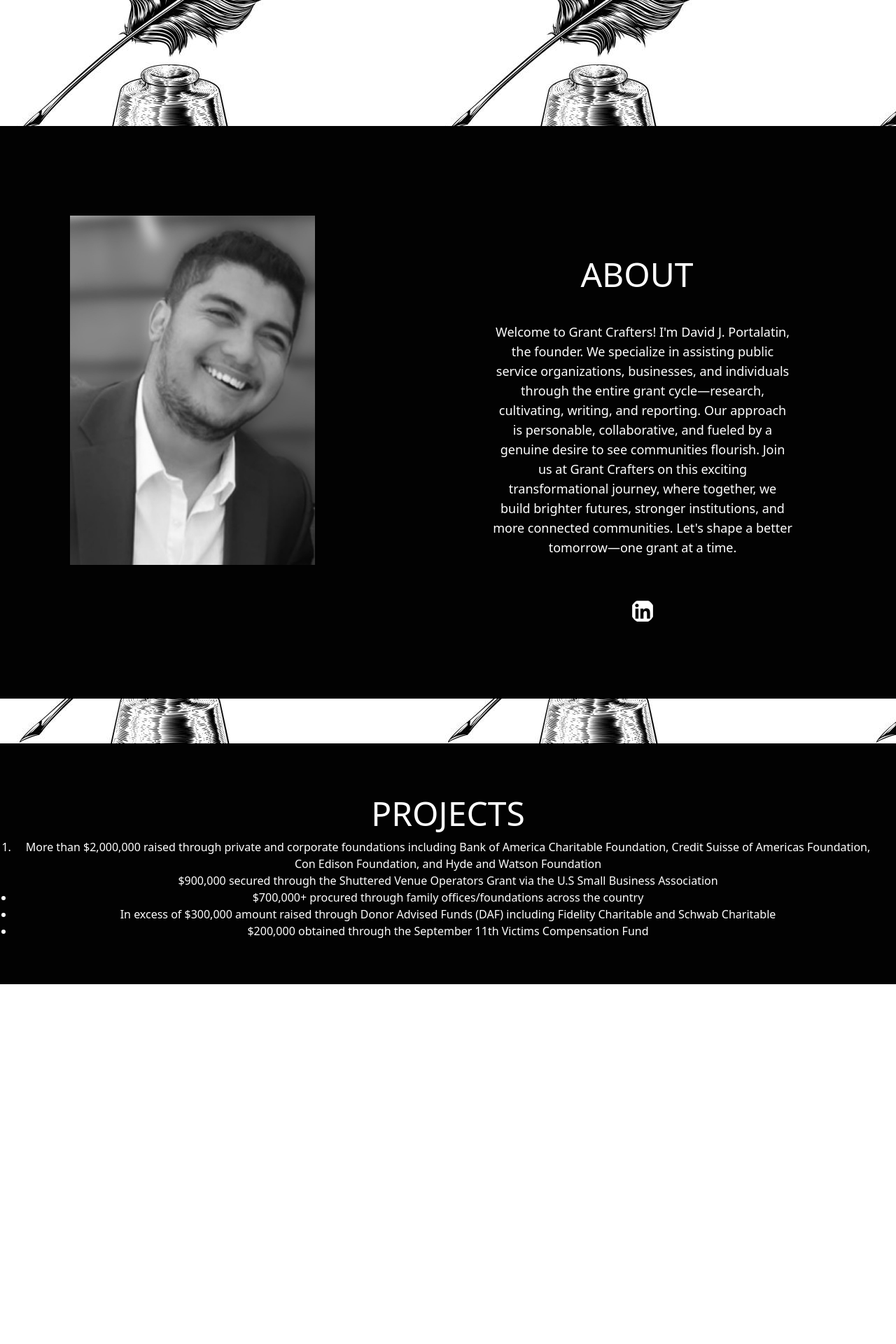
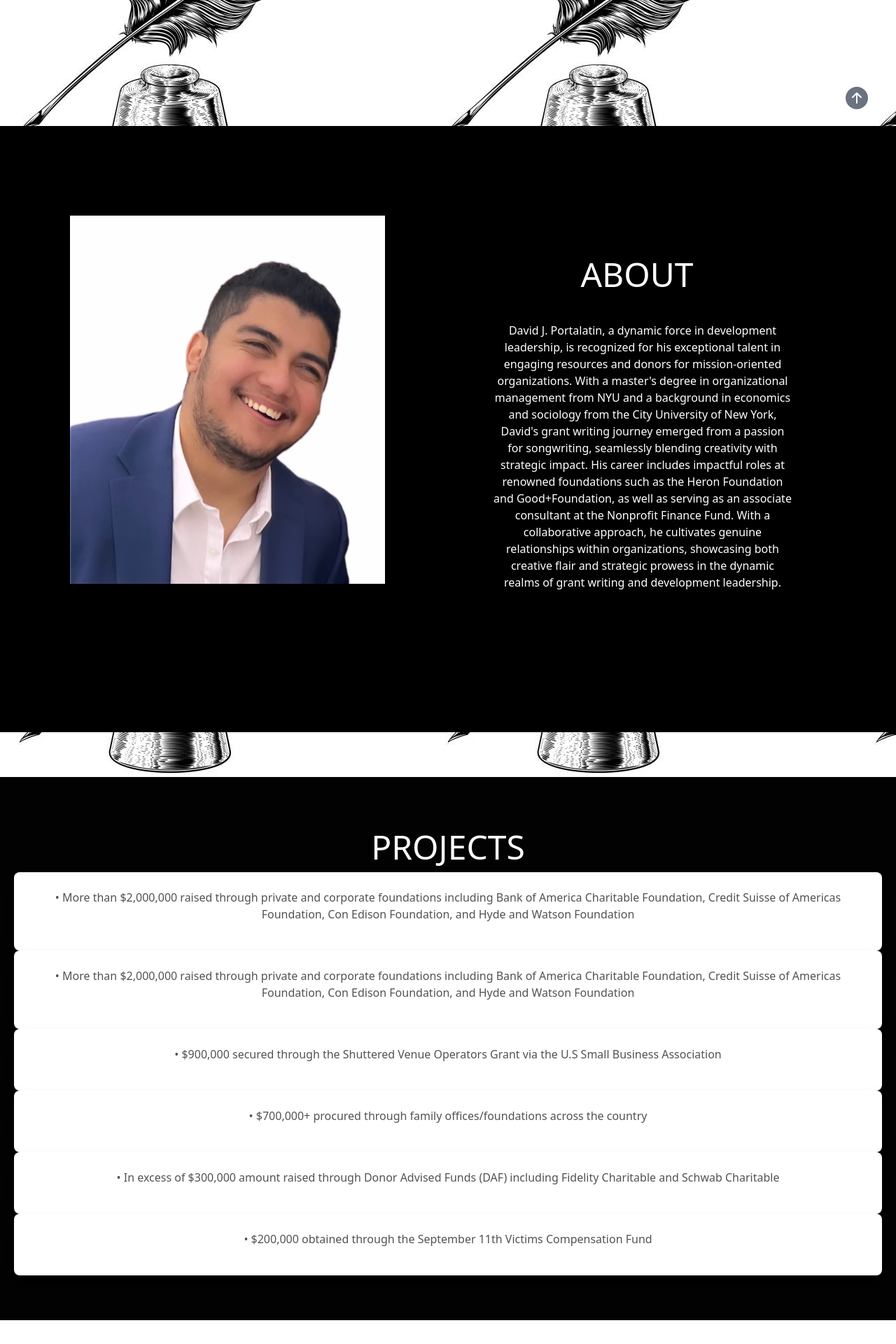
Before and after one commit to lammerij/grantcrafters, a React (Create React App) app: page / in a window 1280 px wide. Shown: the part 620-2540 px from the top of the page at 70% size. Before the commit the page ends 2090 px from the top, so only its background shows below. Built offline with nearby package versions, Linux system fonts and the light colour scheme.

Commit message:
change about page"

```diff
--- a/src/App.js
+++ b/src/App.js
@@ -1,9 +1,10 @@
 import React from "react";
-import Navbar from "./Navbar";
-import Hero from "./Hero";
+import Navbar from './Navbar'
+import Hero from "./Pages/Hero";
 import image from './quill.jpeg'
 import About from "./Pages/About";
 import Projects from "./Pages/Projects";
+import Scrollup from "./Pages/Scrollup";
 
 
 function App() {
@@ -15,6 +16,7 @@ function App() {
       <Hero />
       <About />
       <Projects/>
+      <Scrollup/>
     </div>
 
   );
--- a/src/Navbar.js
+++ b/src/Navbar.js
@@ -13,7 +13,7 @@ const Navbar = () => {
   return (
     <div
       id="navbar"
-      className="sticky top-0 z-30 text-black flex justify-between items-center h-24  mx-auto px-4 sm:px-10  bg-white"
+      className="sticky top-0 z-30 text-white flex justify-between items-center h-24  mx-auto px-4 sm:px-10  bg-black"
     >
       <div className="flex text-center">
         <Link
@@ -24,7 +24,7 @@ const Navbar = () => {
           duration={500}
           className="flex items-center cursor-pointer "
         >
-          Grant Crafters
+          <h2 className="text-lg">Grant Crafters</h2>
         </Link>
       </div>
 
@@ -37,7 +37,7 @@ const Navbar = () => {
             offset={-100}
             duration={500}
             onClick={handleNav}
-            className="cursor-pointer hover:text-black"
+            className="cursor-pointer"
           >
             Home
           </Link>
@@ -50,12 +50,12 @@ const Navbar = () => {
             offset={-100}
             duration={500}
             onClick={handleNav}
-            className="cursor-pointer hover:text-black"
+            className="cursor-pointer "
           >
             About
           </Link>
         </li>
-        <li className="p-4">
+        <li className="p-4 ">
           <Link
             to="projects"
             spy={true}
@@ -63,12 +63,12 @@ const Navbar = () => {
             offset={-100}
             duration={500}
             onClick={handleNav}
-            className="cursor-pointer hover:text-black"
+            className="cursor-pointer "
           >
             Projects
           </Link>
         </li>
-        <li className="p-4 ">
+        <li className="p-4">
           <Link
             to="contact"
             spy={true}
@@ -76,7 +76,7 @@ const Navbar = () => {
             offset={-100}
             duration={500}
             onClick={handleNav}
-            className="cursor-pointer hover:text-black"
+            className="cursor-pointer"
           >
             Contact
           </Link>
@@ -95,9 +95,7 @@ const Navbar = () => {
         }
       >
         <ul>
-          <li className="p-4 pt-8 border-b  flex">
-            {/* <img src={logo} className="h-10 w-10 mr-4" alt="logo" /> */}
-          </li>
+          <li className="p-4 pt-8 border-b  flex"></li>
           <li className="p-4 font-mono border-b border-white">
             <Link
               to="hero"
--- a/src/Pages/About.css
+++ b/src/Pages/About.css
@@ -1,5 +1,5 @@
 .about {
-    background-color: #020202;
+  background-color: #000000;
   margin: auto;
   padding: 8rem 1rem 0 1rem;
   width: 100%;
--- a/src/Pages/About.js
+++ b/src/Pages/About.js
@@ -7,37 +7,42 @@ const About = () => {
     <div className="about" id="about">
       <div className="container">
         <img
-          src="/siteheadshot.jpg"
-          width={350}
-          height={250}
+          src="/F348BE51-66D5-4EDF-8CF7-C4D76907BDD9.jpg"
+          width={450} height={450}
           alt="profile pic"
         />
         <div className="col-2">
           <h2 className="text-white">
             <span>ABOUT</span>
           </h2>
+
           <span className="line"></span>
           <div className="sm:text-center pb-8 pl-4">
-            <p className="text-white text-lg">
-              Welcome to Grant Crafters! I'm David J. Portalatin, the founder.
-              We specialize in assisting public service organizations,
-              businesses, and individuals through the entire grant
-              cycle—research, cultivating, writing, and reporting. Our approach
-              is personable, collaborative, and fueled by a genuine desire to
-              see communities flourish. Join us at Grant Crafters on this
-              exciting transformational journey, where together, we build
-              brighter futures, stronger institutions, and more connected
-              communities. Let's shape a better tomorrow—one grant at a time.
+            <p className="text-white text-md text-wrap">
+              David J. Portalatin, a dynamic force in development leadership, is
+              recognized for his exceptional talent in engaging resources and
+              donors for mission-oriented organizations. With a master's degree
+              in organizational management from NYU and a background in
+              economics and sociology from the City University of New York,
+              David's grant writing journey emerged from a passion for
+              songwriting, seamlessly blending creativity with strategic impact.
+              His career includes impactful roles at renowned foundations such
+              as the Heron Foundation and Good+Foundation, as well as serving as
+              an associate consultant at the Nonprofit Finance Fund. With
+              a collaborative approach, he cultivates genuine relationships
+              within organizations, showcasing both creative flair and strategic
+              prowess in the dynamic realms of grant writing and development
+              leadership.
             </p>
             <div className="py-5 text-center">
               <div container max-w-screen-lg mx-auto>
                 <div className="flex flex-wrap justify-center gap-2">
                   <a
-                    href="https://www.linkedin.com/in/david-j-p-66812847/"
+                    href="https://www.linkedin.com/in/jonathanlammering/"
                     target="blank"
                   >
                     <FaLinkedin
-                      className="bg-white-400 p-2 font-semibold text-white inline-flex items-center space-x-2 rounded-full hover:bg-sky-700"
+                      className="bg-black-400 p-2 font-semibold text-black inline-flex items-center space-x-2 rounded-full hover:bg-sky-700"
                       size={50}
                     />
                   </a>
--- a/src/Hero.js
+++ b/src/Pages/Hero.js
@@ -3,7 +3,7 @@ import React from "react";
 
 const Hero = () => {
   return (
-    <div className="text-white">
+    <div className="text-white" id="hero">
       <div className="max-w-[800px] mt-[-96px] w-full h-screen mx-auto text-center flex flex-col justify-center">
         <div className=" justify-center items-center">
           <p className="md:text-5xl sm:text-4xl text-xl font-bold py-4 text-black bg-white">
--- a/src/Pages/Projects.js
+++ b/src/Pages/Projects.js
@@ -5,42 +5,50 @@ const Projects = () => {
   return (
     <div className="projects" id="projects">
       <div className="container">
-        <h2 className="text-white">
-          <span>PROJECTS</span>
-        </h2>
-        <div class="text-center">
-          <ul class="list-decimal text-white">
-            <li>
-              More than $2,000,000 raised through private and corporate
-              foundations including Bank of America Charitable Foundation,
-              Credit Suisse of Americas Foundation, Con Edison Foundation, and
-              Hyde and Watson Foundation
-            </li>
-          </ul>
-          <ul class="list-none text-white">
-            <li>
-              $900,000 secured through the Shuttered Venue Operators Grant via
-              the U.S Small Business Association
-            </li>
-          </ul>
-          <ul class="list-disc text-white">
-            <li>
-              $700,000+ procured through family offices/foundations across the
-              country
-            </li>
-          </ul>
-          <ul class="list-disc text-white">
-            <li>
-              In excess of $300,000 amount raised through Donor Advised Funds
-              (DAF) including Fidelity Charitable and Schwab Charitable
-            </li>
-          </ul>
-          <ul class="list-disc text-white">
-            <li>
-              $200,000 obtained through the September 11th Victims Compensation
-              Fund
-            </li>
-          </ul>
+        <div className="col-2">
+          <h2 className="text-white">
+            <span>PROJECTS</span>
+            <div className="block rounded-lg bg-white p-6 shadow-[0_2px_15px_-3px_rgba(0,0,0,0.07),0_10px_20px_-2px_rgba(0,0,0,0.04)] dark:bg-neutral-700">
+              <p className="mb-4 text-base text-neutral-600 dark:text-neutral-200">
+                • More than $2,000,000 raised through private and corporate
+                foundations including Bank of America Charitable Foundation,
+                Credit Suisse of Americas Foundation, Con Edison Foundation, and
+                Hyde and Watson Foundation
+              </p>
+            </div>
+            <div className="block rounded-lg bg-white p-6 shadow-[0_2px_15px_-3px_rgba(0,0,0,0.07),0_10px_20px_-2px_rgba(0,0,0,0.04)] dark:bg-neutral-700">
+              <p className="mb-4 text-base text-neutral-600 dark:text-neutral-200">
+                • More than $2,000,000 raised through private and corporate
+                foundations including Bank of America Charitable Foundation,
+                Credit Suisse of Americas Foundation, Con Edison Foundation, and
+                Hyde and Watson Foundation
+              </p>
+            </div>
+            <div className="block rounded-lg bg-white p-6 shadow-[0_2px_15px_-3px_rgba(0,0,0,0.07),0_10px_20px_-2px_rgba(0,0,0,0.04)] dark:bg-neutral-700">
+              <p className="mb-4 text-base text-neutral-600 dark:text-neutral-200">
+                • $900,000 secured through the Shuttered Venue Operators Grant
+                via the U.S Small Business Association
+              </p>
+            </div>
+            <div className="block rounded-lg bg-white p-6 shadow-[0_2px_15px_-3px_rgba(0,0,0,0.07),0_10px_20px_-2px_rgba(0,0,0,0.04)] dark:bg-neutral-700">
+              <p className="mb-4 text-base text-neutral-600 dark:text-neutral-200">
+                • $700,000+ procured through family offices/foundations across
+                the country
+              </p>
+            </div>
+            <div className="block rounded-lg bg-white p-6 shadow-[0_2px_15px_-3px_rgba(0,0,0,0.07),0_10px_20px_-2px_rgba(0,0,0,0.04)] dark:bg-neutral-700">
+              <p className="mb-4 text-base text-neutral-600 dark:text-neutral-200">
+                • In excess of $300,000 amount raised through Donor Advised
+                Funds (DAF) including Fidelity Charitable and Schwab Charitable
+              </p>
+            </div>
+            <div className="block rounded-lg bg-white p-6 shadow-[0_2px_15px_-3px_rgba(0,0,0,0.07),0_10px_20px_-2px_rgba(0,0,0,0.04)] dark:bg-neutral-700">
+              <p className="mb-4 text-base text-neutral-600 dark:text-neutral-200">
+                • $200,000 obtained through the September 11th Victims
+                Compensation Fund
+              </p>
+            </div>
+          </h2>
         </div>
       </div>
     </div>
--- /dev/null
+++ b/src/Pages/Scrollup.js
@@ -0,0 +1,22 @@
+import React from "react";
+import { BsArrowUpCircleFill } from "react-icons/bs";
+import { Link } from "react-scroll";
+
+const ScrollUp = () => {
+  return (
+    <div>
+      <Link
+        to="hero"
+        className="fixed bottom-6 right-3 cursor-pointer text-gray-500 hover:text-[#ffffff] md:right-10"
+        spy={true}
+        smooth={true}
+        offset={0}
+        duration={500}
+      >
+        <BsArrowUpCircleFill className="w-8 h-8" />
+      </Link>
+    </div>
+  );
+};
+
+export default ScrollUp;
```
Also changed, not shown: public/F348BE51-66D5-4EDF-8CF7-C4D76907BDD9.jpg (added). Lines whose indentation alone changed are shown as unchanged.
